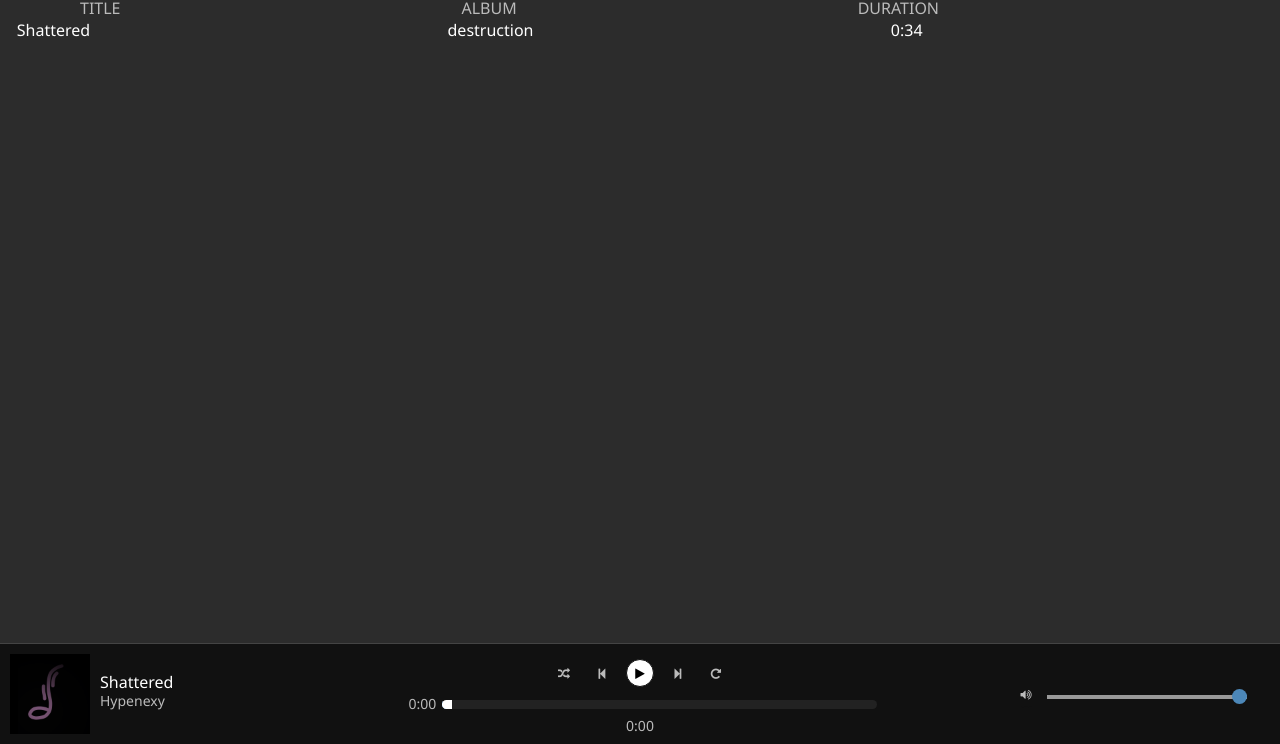
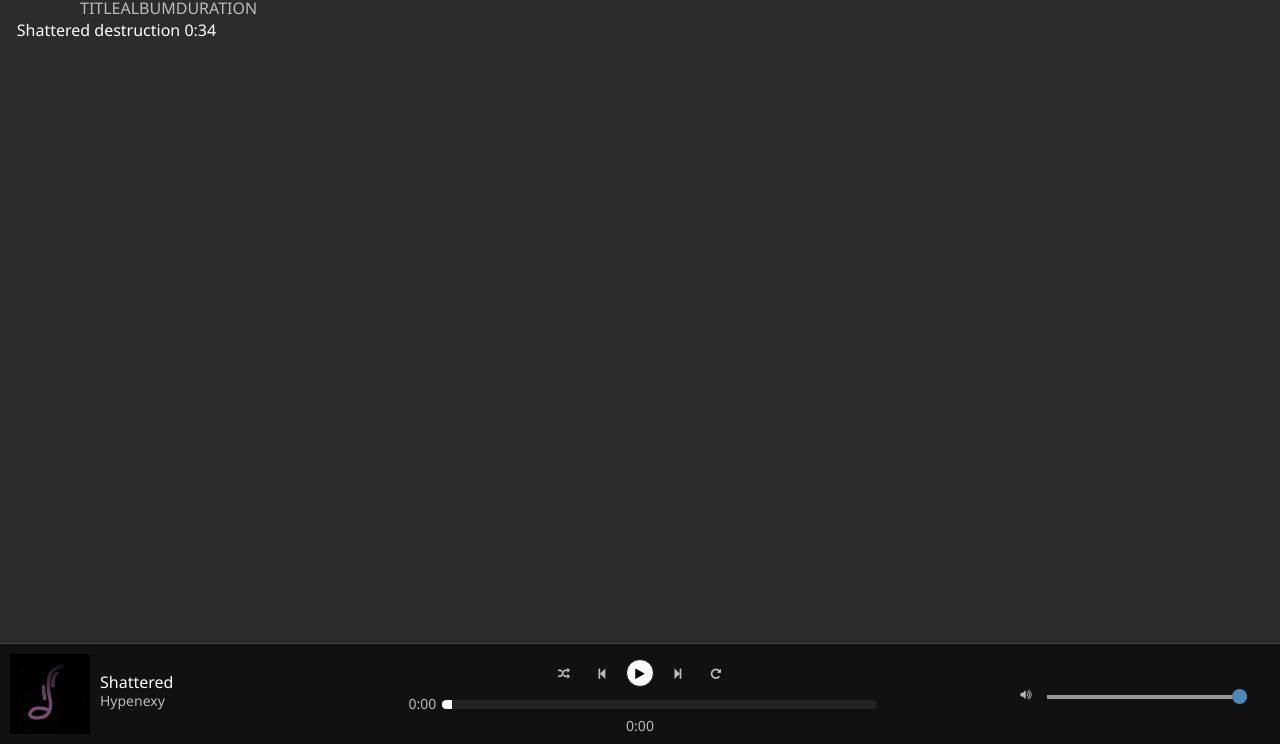
Before and after one commit to Hypenexy/Orpheux, a plain HTML site: page index.html in a window 1280 px wide. Shown: the part 56-800 px from the top of the page. Drawn offline with Linux system fonts and the light colour scheme.

```diff
--- a/default.css
+++ b/default.css
@@ -250,9 +250,8 @@
     width: 100%;
 }
 
-.mainContent .songs div{
-    display: grid;
-    grid-template-columns: auto auto auto;
+.mainContent .songs div *{
+    width: 33vw;
 }
 
 .mainContent .songs .sorter{
```
